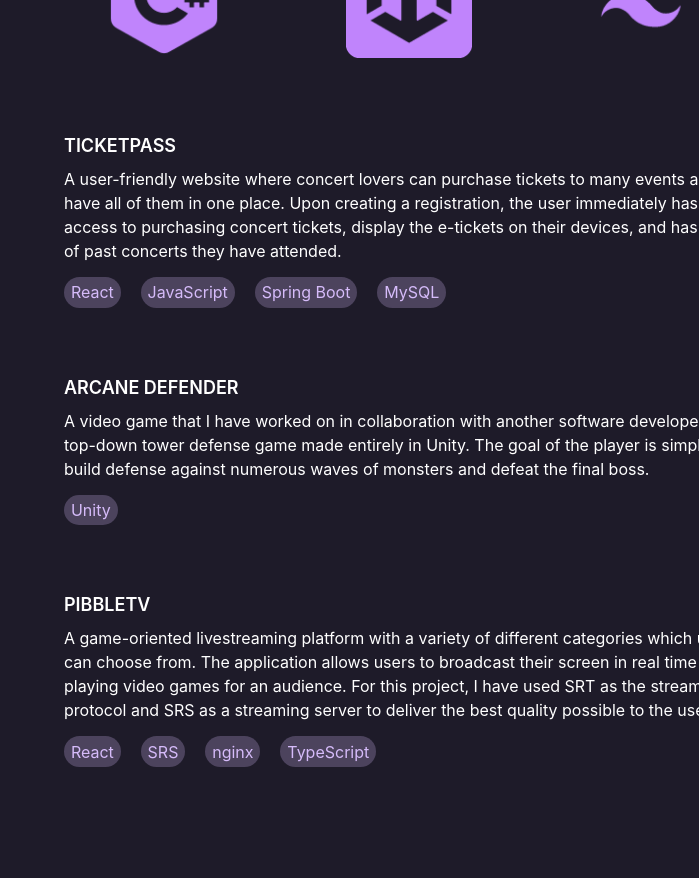
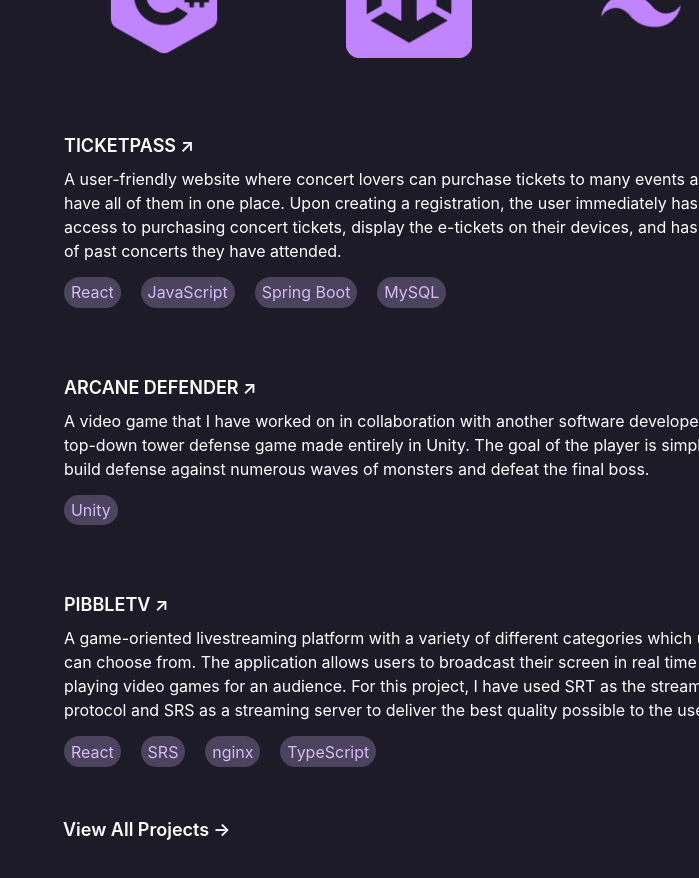
Before and after one commit to TanzerDx/PortfolioV2, a React (Vite) app: page / in a window 1280 px wide. Shown: the part 1240-2118 px from the top of the page, without its empty margins (581-1280 px from the left). Built offline with nearby package versions, Linux system fonts and the light colour scheme.

Commit message:
Added arrows to projects

```diff
--- a/src/components/layout/Projects.tsx
+++ b/src/components/layout/Projects.tsx
@@ -2,9 +2,12 @@ const Projects: React.FC = () => {
   return (
     <div className="flex flex-col gap-8 w-[700px]">
       <div className="group rounded-2xl border border-transparent bg-white/0 hover:bg-white/10 duration-300 px-1 py-4">
-        <h1 className="text-textColor font-semibold subpixel-antialiased text-lg group-hover:text-primaryColor duration-300">
-          TICKETPASS
-        </h1>
+        <div className="flex flex-row text-textColor font-semibold subpixel-antialiased text-lg group-hover:text-primaryColor duration-300">
+          <p>TICKETPASS</p>
+          <p className="ml-1 transform transition-transform duration-300 group-hover:-translate-y-1 group-hover:translate-x-1">
+            &#8599;
+          </p>
+        </div>
         <h1 className="mt-[1%] text-textColor subpixel-antialiased text-md">
           A user-friendly website where concert lovers can purchase tickets to
           many events and have all of them in one place. Upon creating a
@@ -37,9 +40,12 @@ const Projects: React.FC = () => {
       </div>
 
       <div className="group rounded-2xl border border-transparent bg-white/0 hover:bg-white/10 duration-300 px-1 py-4">
-        <h1 className="text-textColor font-semibold subpixel-antialiased text-lg group-hover:text-primaryColor duration-300">
-          ARCANE DEFENDER
-        </h1>
+        <div className="flex flex-row text-textColor font-semibold subpixel-antialiased text-lg group-hover:text-primaryColor duration-300">
+          <p>ARCANE DEFENDER</p>
+          <p className="ml-1 transform transition-transform duration-300 group-hover:-translate-y-1 group-hover:translate-x-1">
+            &#8599;
+          </p>
+        </div>
         <h1 className="mt-[1%] text-textColor subpixel-antialiased text-md">
           A video game that I have worked on in collaboration with another
           software developer. It is a top-down tower defense game made entirely
@@ -56,17 +62,20 @@ const Projects: React.FC = () => {
       </div>
 
       <div className="group rounded-2xl border border-transparent bg-white/0 hover:bg-white/10 duration-300 px-1 py-4">
-        <h1 className="text-textColor font-semibold subpixel-antialiased text-lg group-hover:text-primaryColor duration-300">
-          PIBBLETV
-        </h1>
-        <h1 className="mt-[1%] text-textColor subpixel-antialiased text-md">
+        <div className="flex flex-row text-textColor font-semibold subpixel-antialiased text-lg group-hover:text-primaryColor duration-300">
+          <p>PIBBLETV</p>
+          <p className="ml-1 transform transition-transform duration-300 group-hover:-translate-y-1 group-hover:translate-x-1">
+            &#8599;
+          </p>
+        </div>
+        <p className="mt-[1%] text-textColor subpixel-antialiased text-md">
           A game-oriented livestreaming platform with a variety of different
           categories which users can choose from. The application allows users
           to broadcast their screen in real time while playing video games for
           an audience. For this project, I have used SRT as the streaming
           protocol and SRS as a streaming server to deliver the best quality
           possible to the users.
-        </h1>
+        </p>
         <div className="flex flex-row mt-[2%] gap-5">
           <div className="rounded-3xl pt-[0.5%] pb-[0.5%] pl-[1%] pr-[1%] bg-secondaryColor/25">
             <h1 className="text-secondaryColor subpixel-antialiased text-md">
@@ -90,6 +99,19 @@ const Projects: React.FC = () => {
           </div>
         </div>
       </div>
+
+      <a className="group w-[200px] px-1" href="https://github.com/TanzerDx">
+        <div className="flex flex-row text-textColor font-semibold subpixel-antialiased text-lg">
+          <p className="transition-all duration-300 group-hover:underline group-hover:decoration-primaryColor underline-offset-[8px]">
+            View All Projects
+          </p>
+          <p className="ml-1 font-semibold subpixel-antialiased text-lg transform transition-transform duration-300 group-hover:translate-x-1">
+            &rarr;
+          </p>
+        </div>
+      </a>
+
+      {/* Fix underline and make arrow more thick */}
     </div>
   );
 };
```
